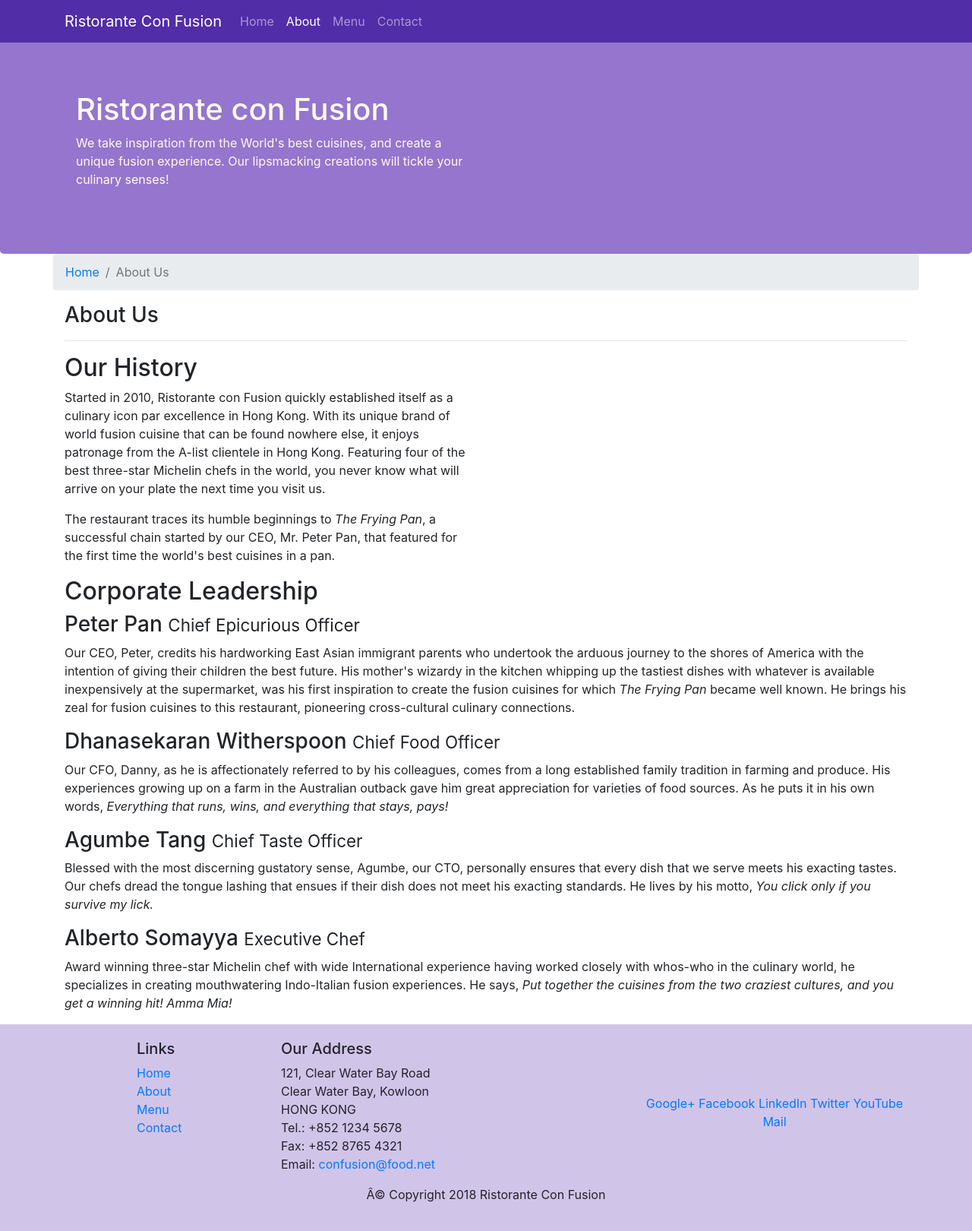
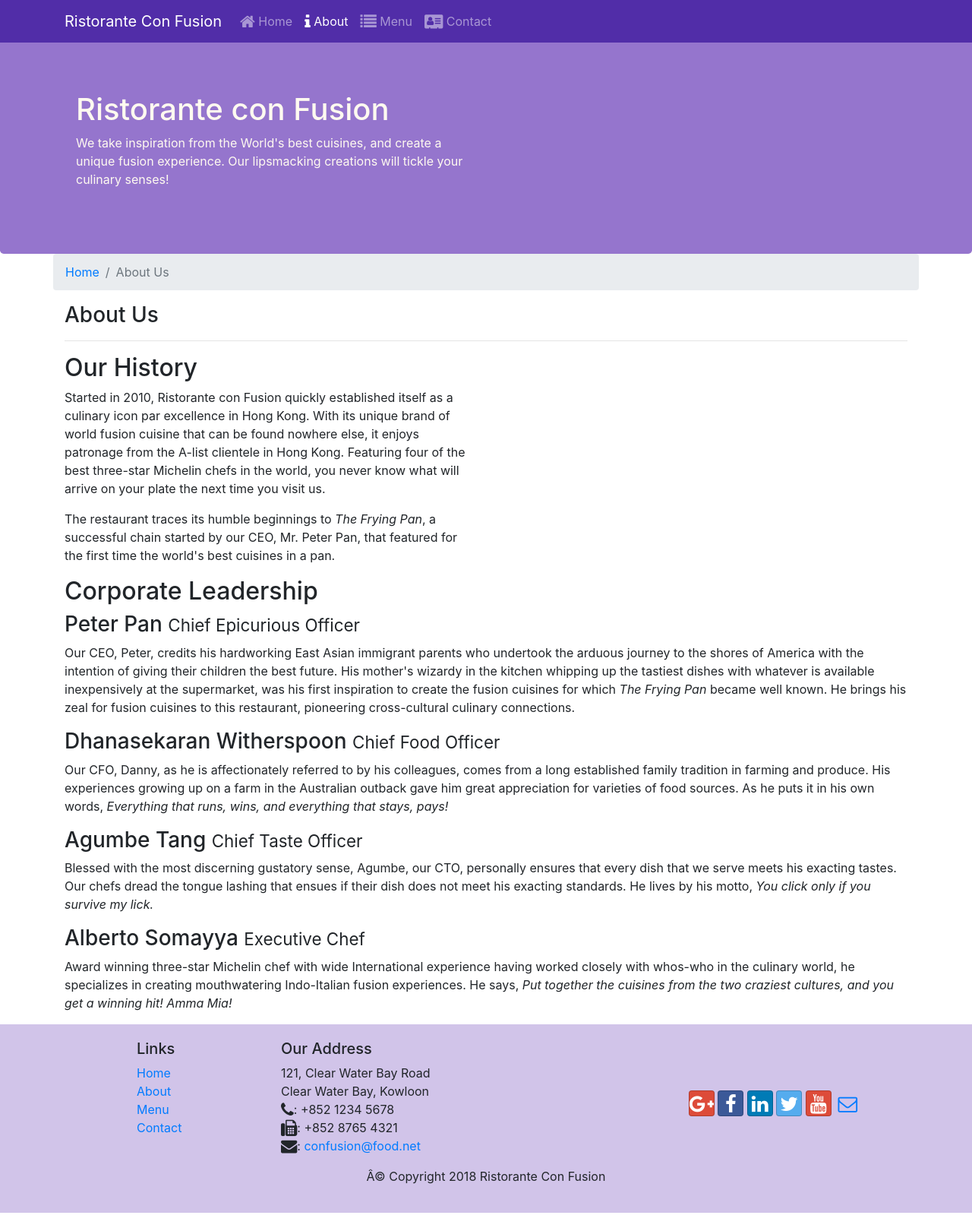
Before and after one commit to 88sanjay/first-node-project, a website: page aboutus.html in a window 1280 px wide. Shown: the whole page at 76% size. After the commit the page ends 1596 px from the top, so only its background shows below. Drawn offline with nearby package versions, Linux system fonts and the light colour scheme.

Commit message:
added icons

```diff
--- a/aboutus.html
+++ b/aboutus.html
@@ -8,10 +8,10 @@
        <a class="navbar-brand" href="#">Ristorante Con Fusion</a>
          <div class="collapse navbar-collapse" id="Navbar">
             <ul class="navbar-nav mr-auto">
-                <li class="navbar-nav mr-auto nav-item"><a class="nav-link" href="./index.html">Home</a></li>
-                <li class="navbar-nav mr-auto nav-item active"><a class="nav-link" href="#">About</a></li>
-                <li class="navbar-nav mr-auto nav-item"><a class="nav-link" href="#">Menu</a></li>
-                <li class="navbar-nav mr-auto nav-item"><a class="nav-link" href="#">Contact</a></li>
+              <li class="nav-item"><a class="nav-link" href="./index.html"><span class="fa fa-home fa-lg"></span> Home</a></li>
+              <li class="nav-item active"><a class="nav-link" href="#"><span class="fa fa-info fa-lg"></span> About</a></li>
+              <li class="nav-item"><a class="nav-link" href="#"><span class="fa fa-list fa-lg"></span> Menu</a></li>
+              <li class="nav-item"><a class="nav-link" href="#"><span class="fa fa-address-card fa-lg"></span> Contact</a></li>
             </ul>
         </div>
     </div>
@@ -24,6 +24,8 @@
     <meta http-equiv="x-ua-compatible" content="ie=edge">
     <!-- Bootstrap CSS -->
     <link rel="stylesheet" href="node_modules/bootstrap/dist/css/bootstrap.min.css">
+    <link rel="stylesheet" href="node_modules/font-awesome/css/font-awesome.min.css">
+    <link rel="stylesheet" href="node_modules/bootstrap-social/bootstrap-social.css">
     <link rel="stylesheet" href="css/styles.css">
 </head>
 
@@ -99,21 +101,21 @@
                     <address>
 		              121, Clear Water Bay Road<br>
 		              Clear Water Bay, Kowloon<br>
-		              HONG KONG<br>
-		              Tel.: +852 1234 5678<br>
-		              Fax: +852 8765 4321<br>
-		              Email: <a href="mailto:confusion@food.net">confusion@food.net</a>
+                  <i class="fa fa-phone fa-lg"></i>: +852 1234 5678<br>
+                  <i class="fa fa-fax fa-lg"></i>: +852 8765 4321<br>
+                  <i class="fa fa-envelope fa-lg"></i>:
+                  <a href="mailto:confusion@food.net">confusion@food.net</a>
 		           </address>
                 </div>
                 <div class="col-12 col-sm-4 align-self-center">
-                    <div class="text-center">
-                        <a href="http://google.com/+">Google+</a>
-                        <a href="http://www.facebook.com/profile.php?id=">Facebook</a>
-                        <a href="http://www.linkedin.com/in/">LinkedIn</a>
-                        <a href="http://twitter.com/">Twitter</a>
-                        <a href="http://youtube.com/">YouTube</a>
-                        <a href="mailto:">Mail</a>
-                    </div>
+                  <div class="text-center">
+                      <a class="btn btn-social-icon btn-google" href="http://google.com/+"><i class="fa fa-google-plus"></i></a>
+                      <a class="btn btn-social-icon btn-facebook" href="http://www.facebook.com/profile.php?id="><i class="fa fa-facebook"></i></a>
+                      <a class="btn btn-social-icon btn-linkedin" href="http://www.linkedin.com/in/"><i class="fa fa-linkedin"></i></a>
+                      <a class="btn btn-social-icon btn-twitter" href="http://twitter.com/"><i class="fa fa-twitter"></i></a>
+                      <a class="btn btn-social-icon btn-google" href="http://youtube.com/"><i class="fa fa-youtube"></i></a>
+                      <a class="btn btn-social-icon" href="mailto:"><i class="fa fa-envelope-o"></i></a>
+                  </div>
                 </div>
            </div>
            <div class="row justify-content-center">
--- a/package.json
+++ b/package.json
@@ -20,6 +20,8 @@
   },
   "dependencies": {
     "bootstrap": "^4.0.0",
+    "bootstrap-social": "^5.1.1",
+    "font-awesome": "^4.7.0",
     "jquery": "^3.3.1",
     "popper.js": "^1.14.4"
   }
```
Also changed, not shown: index.html (+18 -15 lines), 1 other file.
